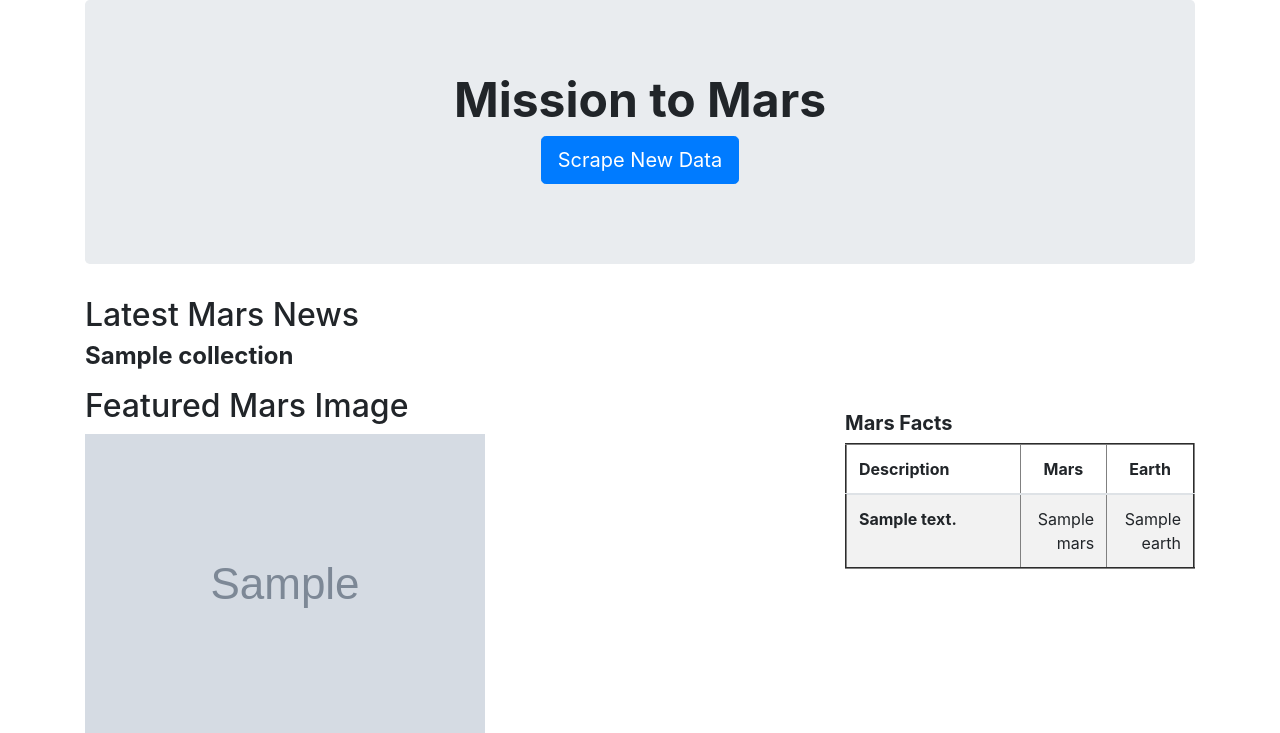
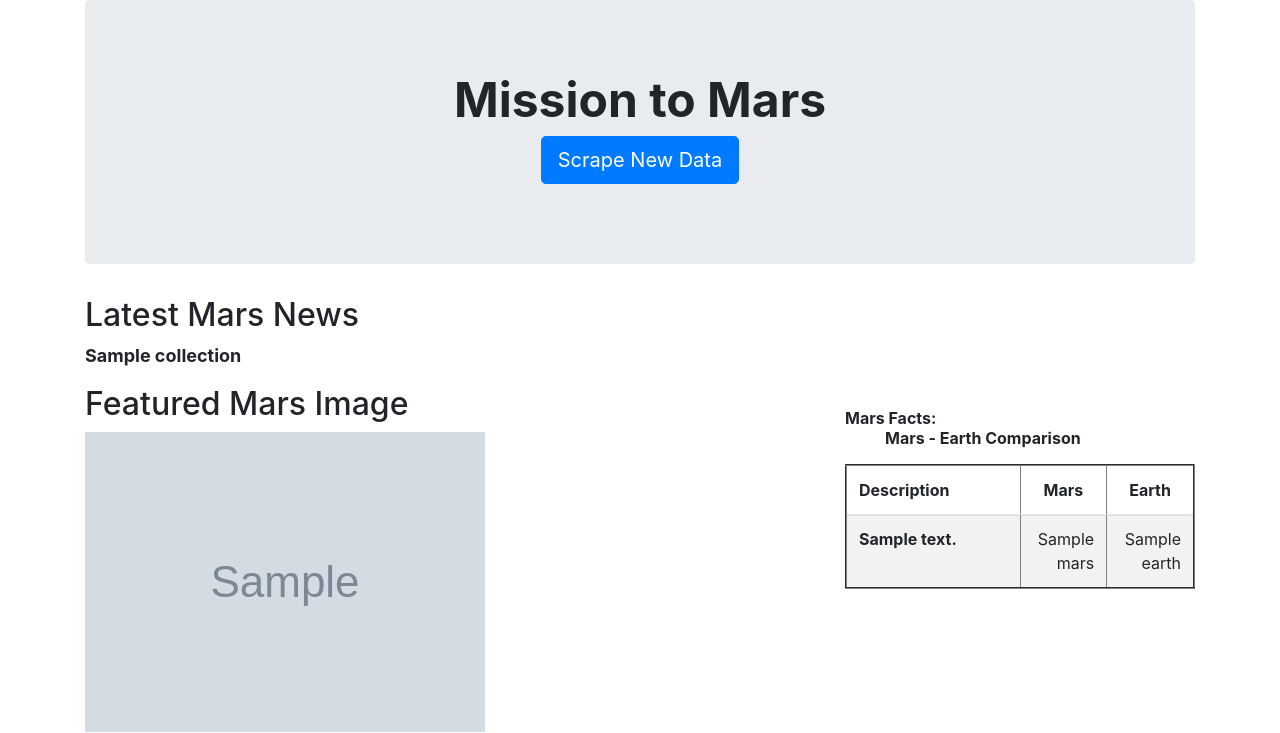
Before and after one commit to hiu-lai/web-scraping-challenge, a Flask app: page / in a window 1280 px wide. Shown: the top 733 px of the page. Run offline with Flask 2, Linux system fonts and the light colour scheme; grey boxes marked "Sample" are stand-in pictures; a database or web service that is not in the repository returns one stand-in record (values such as "Sample title"); some libraries are stand-ins or nearby versions.

Commit message:
minor cleanup of index.html

```diff
--- a/templates/index.html
+++ b/templates/index.html
@@ -11,6 +11,9 @@
   <script src="https://cdn.jsdelivr.net/npm/jquery@3.6.0/dist/jquery.slim.min.js"></script>
   <script src="https://cdn.jsdelivr.net/npm/popper.js@1.16.1/dist/umd/popper.min.js"></script>
   <script src="https://cdn.jsdelivr.net/npm/bootstrap@4.6.1/dist/js/bootstrap.bundle.min.js"></script>
+  <style type="text/css">
+	 .tab { margin-left: 40px; }
+	</style>
 </head>
 
 <body>
@@ -20,7 +23,7 @@
       <p><a class="btn btn-primary btn-lg" href="/scrape" role="button">Scrape New Data</a></p>
     </div>
 	<h2>Latest Mars News</h2>
-    <h4><strong>{{ mission_to_mars.title }}</strong></h4>
+    <font size="4"><strong>{{ mission_to_mars.title }}</strong></font>
 	<p>{{ mission_to_mars.preview }}</p>
 
 	<div class="container-xxl">
@@ -33,7 +36,7 @@
 			</div>
 			<div class="col-lg-4 float-right">
 				<br>
-				<h5><strong>Mars Facts</strong></h5>
+				<h6><strong>Mars Facts:<p class="tab">Mars - Earth Comparison</p></strong></h6>
 				<table class="table table-striped" border="2.0" style="width:100%">
 					<thead>
 						<tr>
```
